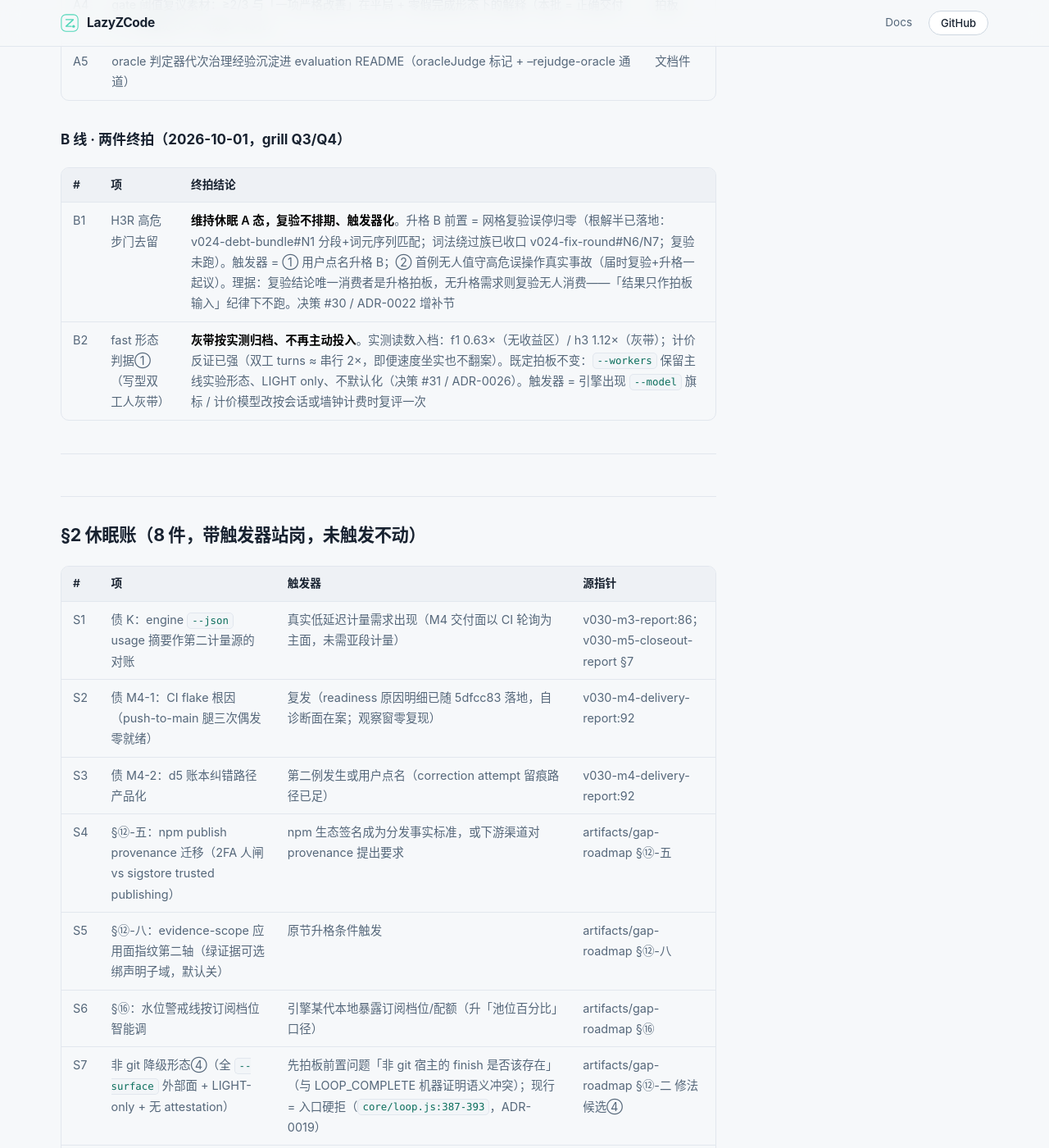
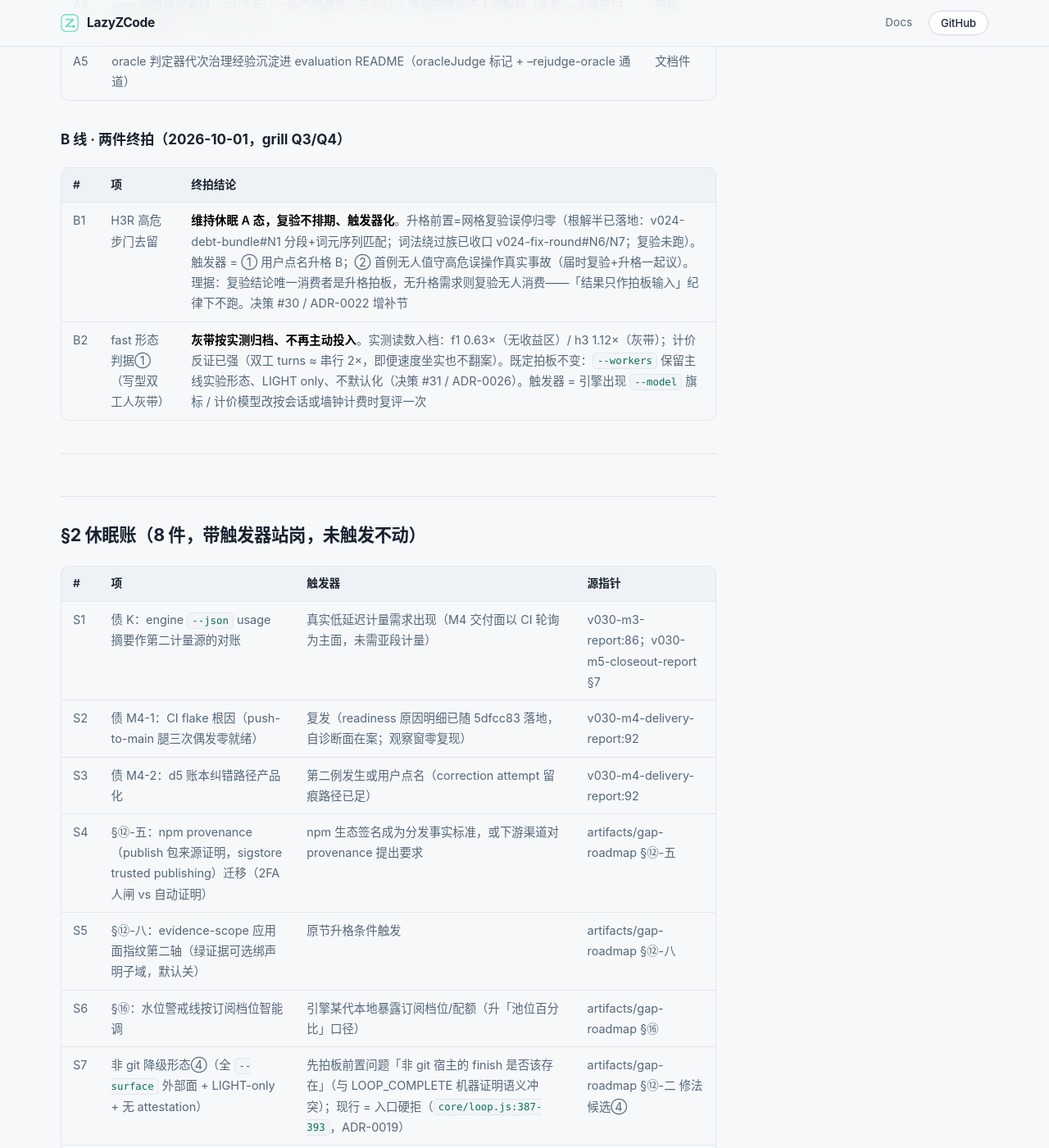
Before and after one commit to Acfufu/lazyzcode, a Jekyll site: the page built from docs/debts.md, in a window 1280 px wide and 1400 px high, scrolled down 975 px. Shown: the whole window at 82% size. Built offline with Jekyll 4.4.1, drawn with Linux system fonts in a browser that asks for light colours; our own code applies the rules of GitHub Pages for plain Markdown files.

Commit message:
docs(debts-ledger): N3 收口——F1 五谓词字面量对齐（B1 升格前置=网格复验误停归零 去 space；S4 npm provenance 正名）；花括号 grep 零命中
Goal: debts-ledger#N3

```diff
--- a/docs/debts.md
+++ b/docs/debts.md
@@ -28,7 +28,7 @@
 
 | # | 项 | 终拍结论 |
 |---|---|---|
-| B1 | H3R 高危步门去留 | **维持休眠 A 态，复验不排期、触发器化**。升格 B 前置 = 网格复验误停归零（根解半已落地：v024-debt-bundle#N1 分段+词元序列匹配；词法绕过族已收口 v024-fix-round#N6/N7；复验未跑）。触发器 = ① 用户点名升格 B；② 首例无人值守高危误操作真实事故（届时复验+升格一起议）。理据：复验结论唯一消费者是升格拍板，无升格需求则复验无人消费——「结果只作拍板输入」纪律下不跑。决策 #30 / ADR-0022 增补节 |
+| B1 | H3R 高危步门去留 | **维持休眠 A 态，复验不排期、触发器化**。升格前置=网格复验误停归零（根解半已落地：v024-debt-bundle#N1 分段+词元序列匹配；词法绕过族已收口 v024-fix-round#N6/N7；复验未跑）。触发器 = ① 用户点名升格 B；② 首例无人值守高危误操作真实事故（届时复验+升格一起议）。理据：复验结论唯一消费者是升格拍板，无升格需求则复验无人消费——「结果只作拍板输入」纪律下不跑。决策 #30 / ADR-0022 增补节 |
 | B2 | fast 形态判据①（写型双工人灰带） | **灰带按实测归档、不再主动投入**。实测读数入档：f1 0.63×（无收益区）/ h3 1.12×（灰带）；计价反证已强（双工 turns ≈ 串行 2×，即便速度坐实也不翻案）。既定拍板不变：`--workers` 保留主线实验形态、LIGHT only、不默认化（决策 #31 / ADR-0026）。触发器 = 引擎出现 `--model` 旗标 / 计价模型改按会话或墙钟计费时复评一次 |
 
 ---
@@ -40,7 +40,7 @@
 | S1 | 债 K：engine `--json` usage 摘要作第二计量源的对账 | 真实低延迟计量需求出现（M4 交付面以 CI 轮询为主面，未需亚段计量） | v030-m3-report:86；v030-m5-closeout-report §7 |
 | S2 | 债 M4-1：CI flake 根因（push-to-main 腿三次偶发零就绪） | 复发（readiness 原因明细已随 5dfcc83 落地，自诊断面在案；观察窗零复现） | v030-m4-delivery-report:92 |
 | S3 | 债 M4-2：d5 账本纠错路径产品化 | 第二例发生或用户点名（correction attempt 留痕路径已足） | v030-m4-delivery-report:92 |
-| S4 | §⑫-五：npm publish provenance 迁移（2FA 人闸 vs sigstore trusted publishing） | npm 生态签名成为分发事实标准，或下游渠道对 provenance 提出要求 | artifacts/gap-roadmap §⑫-五 |
+| S4 | §⑫-五：npm provenance（publish 包来源证明，sigstore trusted publishing）迁移（2FA 人闸 vs 自动证明） | npm 生态签名成为分发事实标准，或下游渠道对 provenance 提出要求 | artifacts/gap-roadmap §⑫-五 |
 | S5 | §⑫-八：evidence-scope 应用面指纹第二轴（绿证据可选绑声明子域，默认关） | 原节升格条件触发 | artifacts/gap-roadmap §⑫-八 |
 | S6 | §⑯：水位警戒线按订阅档位智能调 | 引擎某代本地暴露订阅档位/配额（升「池位百分比」口径） | artifacts/gap-roadmap §⑯ |
 | S7 | 非 git 降级形态④（全 `--surface` 外部面 + LIGHT-only + 无 attestation） | 先拍板前置问题「非 git 宿主的 finish 是否该存在」（与 LOOP_COMPLETE 机器证明语义冲突）；现行 = 入口硬拒（`core/loop.js:387-393`，ADR-0019） | artifacts/gap-roadmap §⑫-二 修法候选④ |
```
